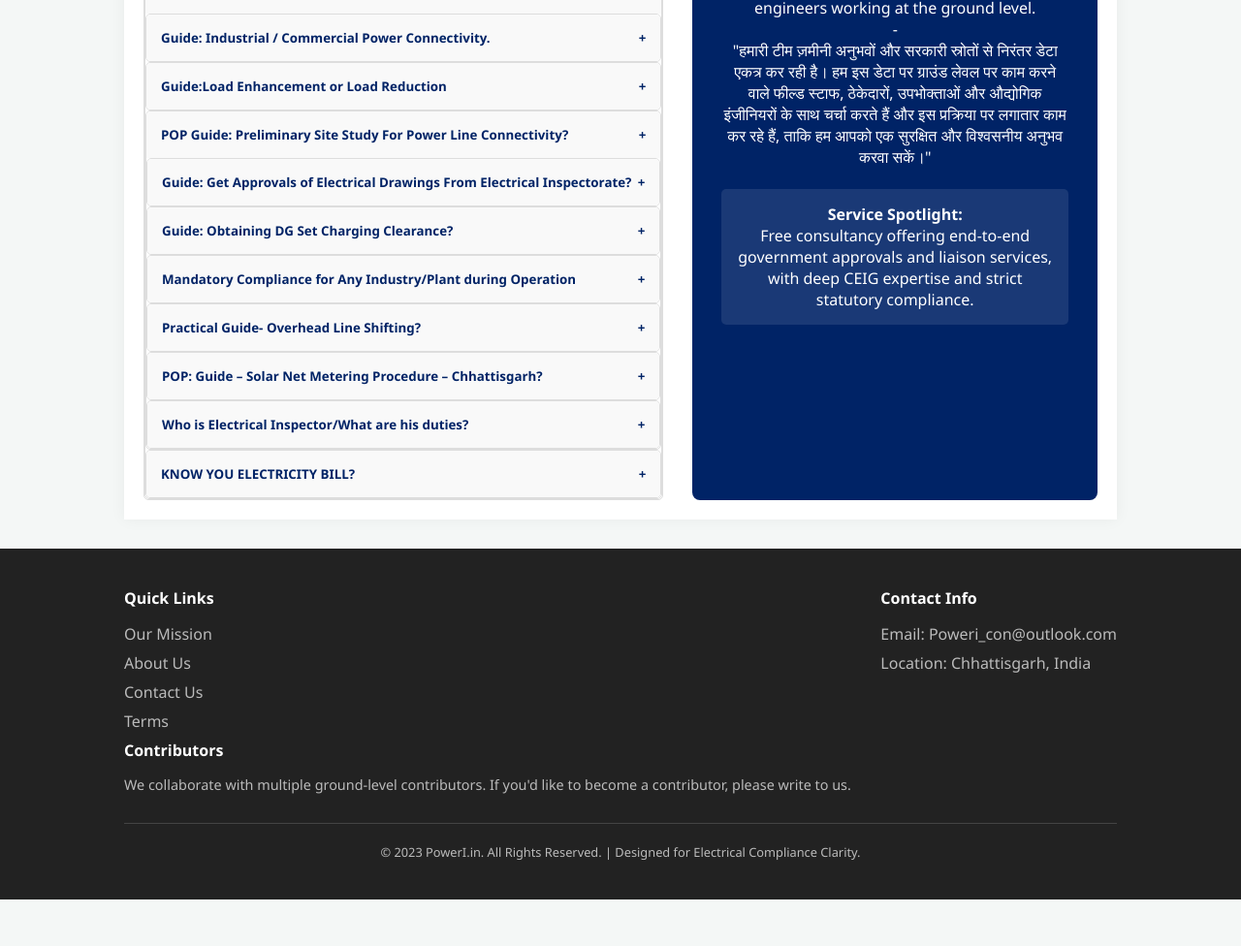
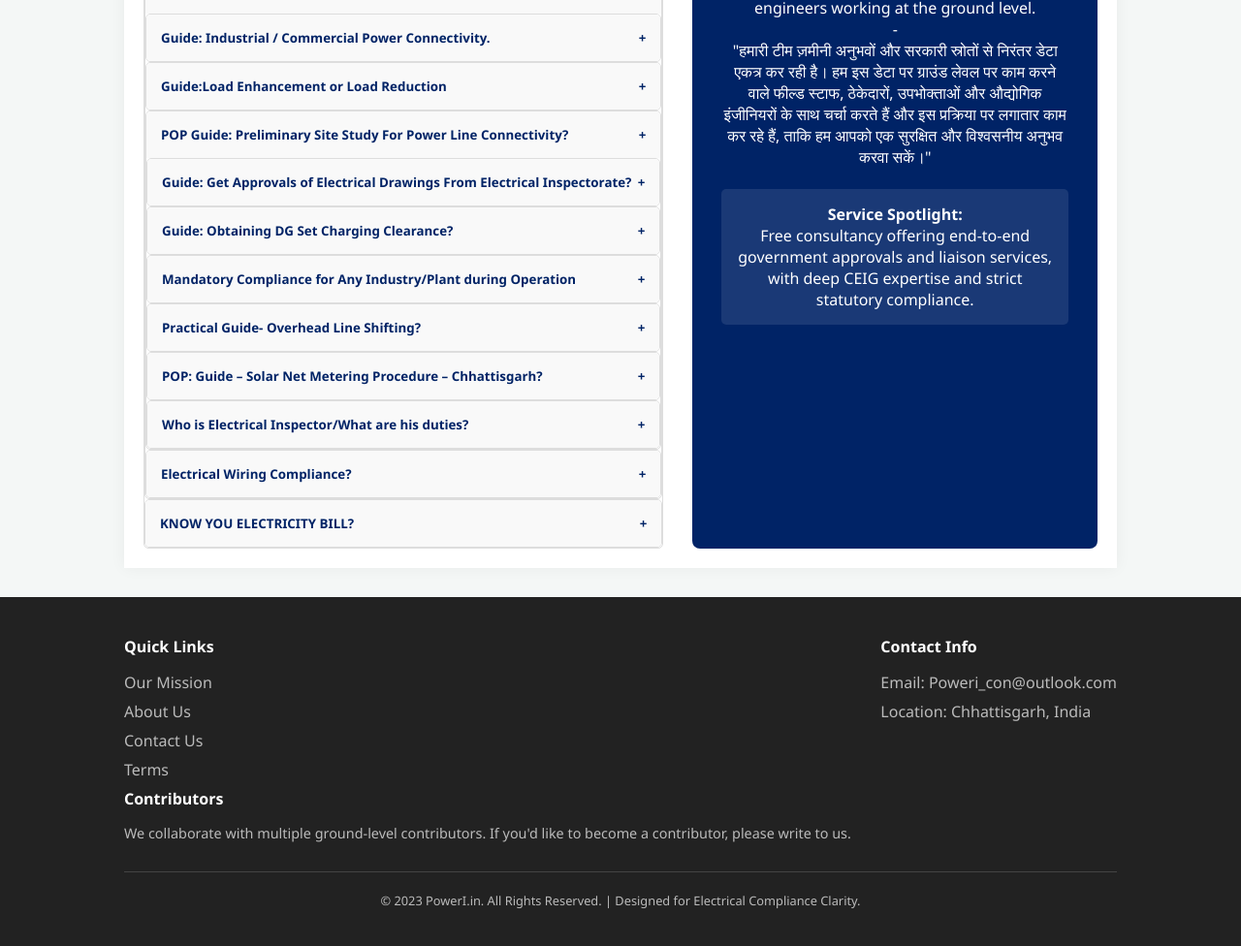
Before and after one commit to sonjoy15-boop/Poweri, a website: page public/index.html in a window 1280 px wide. Shown: the part 709-1685 px from the top of the page at 97% size. Before the commit the page ends 1637 px from the top, so only its background shows below. Drawn offline with Linux system fonts and the light colour scheme.

Commit message:
Update index.html

```diff
--- a/public/index.html
+++ b/public/index.html
@@ -250,6 +250,19 @@
 
                 </div>
 
+                         <div class="qa-item">
+                        <button class="question-btn" onclick="toggleAnswer(this)">Electrical Wiring Compliance? <span>+</span></button>
+                        <div class="answer-panel">
+                            <p>The National Electrical Code of India 2023 (NEC) and BIS standards provide comprehensive guidelines to ensure safety, reliability, and compliance..<a href="qa/wiring.html" class="know-more-link">...हिंदी में जानें Know in details</a></p>
+                            <div class="comment-section">
+                                <input type="text" class="comment-box" placeholder="Write a comment...">
+                                <button class="btn btn-signup" onclick="checkAuthAndPost()" style="padding:4px 10px; font-size:0.8rem;">Post</button>
+                            </div>
+                    </div>
+                    </div>
+
+                </div>
+
                         <div class="qa-item">
                         <button class="question-btn" onclick="toggleAnswer(this)">KNOW YOU ELECTRICITY BILL? <span>+</span></button>
                         <div class="answer-panel">
```
